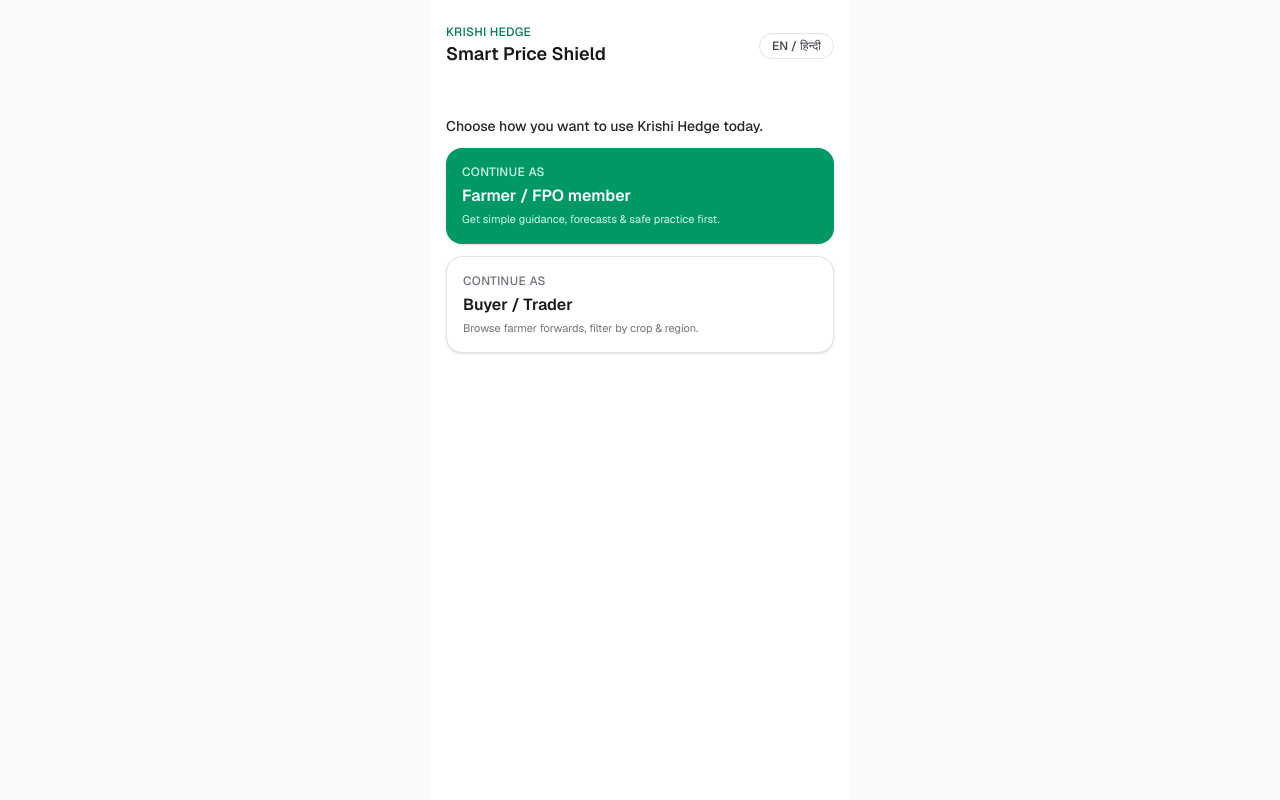
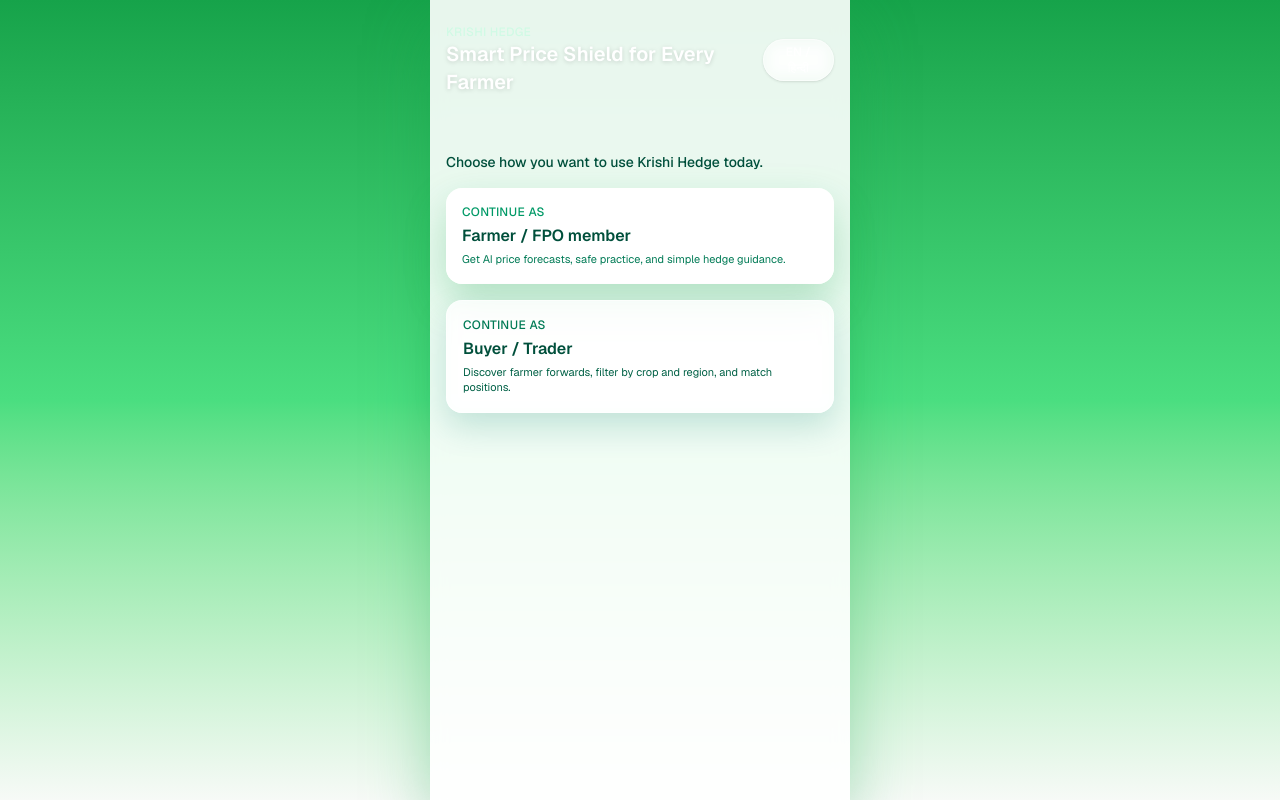
Before and after one commit to iSamarthDubey/TeamKartavya-SIH25274, a Next.js app in the folder root/apps/pwa/: page /splash in a window 1280 px wide. Built offline with nearby package versions, Linux system fonts and the light colour scheme.

Commit message:
feat: enhance UI with gradient backgrounds and improved button styles in SplashPage and Home components

```diff
--- a/root/apps/pwa/src/app/page.tsx
+++ b/root/apps/pwa/src/app/page.tsx
@@ -15,40 +15,70 @@
   const forecastRange = summary.rangeText;
 
   return (
-    <div className="flex min-h-screen justify-center bg-zinc-50">
+    <div className="flex min-h-screen justify-center bg-gradient-to-b from-[#16a34a] via-[#4ade80] to-[#f7faf7]">
       <StartupGate />
       <HomeTutorialOverlay />
-      <main className="flex min-h-screen w-full max-w-[420px] flex-col justify-between bg-white px-4 pb-16 pt-4">
-        {/* Top App Bar */}
-        <header className="mb-3 flex items-center justify-between">
-          <div>
-            <p className="text-xs font-medium uppercase tracking-wide text-emerald-700">
-              Krishi Hedge
-            </p>
-            <h1 className="text-lg font-semibold text-zinc-900">
-              Smart Price Shield
-            </h1>
+      <main className="flex min-h-screen w-full max-w-[420px] flex-col justify-between bg-white/95 px-4 pb-20 pt-4 shadow-[0_24px_60px_rgba(22,163,74,0.35)] backdrop-blur-sm">
+        {/* Hero header */}
+        <header className="mb-4 rounded-2xl bg-gradient-to-r from-[#16a34a] via-[#22c55e] to-[#bbf7d0] px-4 py-3 text-white shadow-sm">
+          <div className="flex items-start justify-between">
+            <div>
+              <p className="text-[11px] font-medium uppercase tracking-wide opacity-90">Krishi Hedge</p>
+              <h1 className="mt-0.5 text-lg font-semibold">Smart Price Shield</h1>
+              <p className="mt-1 text-[11px] opacity-90">Welcome farmer, here is today&apos;s mandi outlook.</p>
+            </div>
+            <div className="text-right text-[11px]">
+              <p className="font-semibold">Today</p>
+              <p className="text-xs font-bold">{todayPrice}</p>
+              <p className="mt-0.5 text-[10px] text-emerald-950 bg-emerald-100/80 px-2 py-0.5 rounded-full inline-block">
+                {changeText}
+              </p>
+            </div>
           </div>
-          <button className="rounded-full border border-zinc-200 px-3 py-1 text-xs font-medium text-zinc-700">
-            EN / हिंदी
-          </button>
+          <div className="mt-3 h-10 w-full rounded-xl bg-emerald-100/40">
+            {/* simple fake line area, can be replaced with real chart */}
+          </div>
         </header>
 
         {/* Scrollable content area */}
-        <section className="flex-1 space-y-3 overflow-y-auto pb-4">
-          {/* Today price strip */}
-          <div className="rounded-2xl bg-emerald-50 px-4 py-3 text-sm text-emerald-900">
-            <p className="text-xs font-medium uppercase tracking-wide text-emerald-700">
-              Today&apos;s mandi price
-            </p>
-            <p className="mt-1 text-sm font-semibold">{cropName}</p>
-            <div className="mt-1 flex items-baseline justify-between">
-              <p className="text-base font-bold">{todayPrice}</p>
-              <span className="text-xs font-semibold text-emerald-700">{changeText}</span>
-            </div>
+        <section className="flex-1 space-y-4 overflow-y-auto pb-4">
+          {/* Primary action grid */}
+          <div className="grid grid-cols-2 gap-3 text-xs">
+            <Link
+              href="/contracts/new"
+              className="rounded-2xl bg-emerald-50 px-3 py-3 text-left shadow-sm"
+            >
+              <p className="text-[11px] font-medium text-emerald-700">Start hedge</p>
+              <p className="mt-1 text-sm font-semibold text-emerald-900">Create contract</p>
+              <p className="mt-0.5 text-[11px] text-emerald-800">Lock price for part of harvest.</p>
+            </Link>
+            <Link
+              href="/forecast"
+              className="rounded-2xl bg-white px-3 py-3 text-left shadow-sm border border-emerald-50"
+            >
+              <p className="text-[11px] font-medium text-emerald-700">AI forecast</p>
+              <p className="mt-1 text-sm font-semibold text-emerald-900">Price outlook</p>
+              <p className="mt-0.5 text-[11px] text-emerald-800">See next 7 / 30 / 90 day view.</p>
+            </Link>
+            <Link
+              href="/sandbox"
+              className="rounded-2xl bg-slate-900 px-3 py-3 text-left text-slate-50 shadow-sm"
+            >
+              <p className="text-[11px] font-medium text-emerald-200">Virtual trading</p>
+              <p className="mt-1 text-sm font-semibold">Practice safely</p>
+              <p className="mt-0.5 text-[11px] text-slate-200">Try hedging with virtual crops.</p>
+            </Link>
+            <Link
+              href="/market"
+              className="rounded-2xl bg-white px-3 py-3 text-left shadow-sm border border-amber-100"
+            >
+              <p className="text-[11px] font-medium text-amber-600">FPO market</p>
+              <p className="mt-1 text-sm font-semibold text-zinc-900">See offers</p>
+              <p className="mt-0.5 text-[11px] text-zinc-600">Browse forwards from FPOs.</p>
+            </Link>
           </div>
 
-          {/* Forecast card */}
+          {/* Forecast summary card */}
           <Link
             href="/forecast"
             className="block rounded-2xl border border-zinc-100 bg-white px-4 py-3 shadow-sm"
@@ -58,8 +88,6 @@
             </p>
             <p className="mt-1 text-sm font-semibold text-zinc-900">{forecastSummary}</p>
             <p className="mt-1 text-xs text-zinc-600">{forecastRange}</p>
-
-            {/* Simple segmented view for 7 / 30 / 90 days */}
             <div className="mt-3 grid grid-cols-3 gap-2 text-center text-xs">
               {summary.horizons.map((horizon) => (
                 <div
@@ -76,27 +104,7 @@
             </div>
           </Link>
 
-          {/* Recommended action */}
-          <div className="rounded-2xl bg-orange-50 px-4 py-3 text-sm text-orange-900">
-            <p className="text-xs font-medium uppercase tracking-wide text-orange-700">
-              Suggested hedge
-            </p>
-            <p className="mt-1 text-sm font-semibold">
-              Lock around <span className="font-bold">60%</span> of your expected harvest with a forward
-              contract.
-            </p>
-            <p className="mt-1 text-xs text-orange-800">
-              This can reduce loss if prices fall sharply before harvest.
-            </p>
-            <Link
-              href="/contracts/new"
-              className="mt-3 inline-flex w-full items-center justify-center rounded-full bg-emerald-600 px-4 py-2 text-sm font-semibold text-white shadow-sm"
-            >
-              Create Forward Contract
-            </Link>
-          </div>
-
-          {/* Quick links */}
+          {/* Learning & profile shortcuts */}
           <div className="mt-1 grid grid-cols-2 gap-2 text-xs">
             <Link
               href="/contracts"
@@ -107,27 +115,16 @@
               <p className="mt-0.5 text-[11px] text-zinc-600">Track status & payouts</p>
             </Link>
             <Link
-              href="/sandbox"
+              href="/education"
               className="rounded-2xl border border-zinc-100 bg-white px-3 py-3 text-left shadow-sm"
-            >
-              <p className="text-[11px] font-medium text-zinc-500">Practice</p>
-              <p className="mt-1 text-sm font-semibold text-zinc-900">Sandbox</p>
-              <p className="mt-0.5 text-[11px] text-zinc-600">Try hedging without risk</p>
-            </Link>
-            <Link
-              href="/education"
-              className="rounded-2xl border border-zinc-100 bg-white px-3 py-3 text-left shadow-sm col-span-2"
             >
               <p className="text-[11px] font-medium text-zinc-500">Learn</p>
               <p className="mt-1 text-sm font-semibold text-zinc-900">Hedging basics</p>
               <p className="mt-0.5 text-[11px] text-zinc-600">Short lessons in simple Hindi & English</p>
             </Link>
-          </div>
-
-          <div className="mt-2">
             <Link
               href="/profile"
-              className="block rounded-2xl border border-zinc-100 bg-white px-3 py-3 text-left text-xs shadow-sm"
+              className="col-span-2 block rounded-2xl border border-zinc-100 bg-white px-3 py-3 text-left text-xs shadow-sm"
             >
               <p className="text-[11px] font-medium text-zinc-500">Profile &amp; settings</p>
               <p className="mt-1 text-sm font-semibold text-zinc-900">View details &amp; reset app</p>
@@ -136,7 +133,6 @@
           </div>
         </section>
 
-        {/* Bottom nav bar */}
         <BottomNav />
       </main>
     </div>
--- a/root/apps/pwa/src/app/splash/page.tsx
+++ b/root/apps/pwa/src/app/splash/page.tsx
@@ -29,50 +29,53 @@
   }
 
   return (
-    <main className="flex min-h-screen justify-center bg-zinc-50">
-      <div className="flex min-h-screen w-full max-w-[420px] flex-col bg-white px-4 pb-10 pt-6">
+    <main className="flex min-h-screen justify-center bg-gradient-to-b from-[#16a34a] via-[#4ade80] to-[#f7faf7]">
+      <div className="flex min-h-screen w-full max-w-[420px] flex-col rounded-none bg-white/90 px-4 pb-10 pt-6 shadow-[0_24px_60px_rgba(22,163,74,0.35)] backdrop-blur-sm">
         <header className="mb-8 flex items-center justify-between">
           <div>
-            <p className="text-xs font-medium uppercase tracking-wide text-emerald-700">
+            <p className="text-xs font-medium uppercase tracking-wide text-emerald-100">
               Krishi Hedge
             </p>
-            <h1 className="text-lg font-semibold text-zinc-900">Smart Price Shield</h1>
+            <h1 className="text-xl font-semibold text-white drop-shadow-sm">
+              Smart Price Shield for Every Farmer
+            </h1>
           </div>
           <button
             onClick={toggleLanguage}
-            className="rounded-full border border-zinc-200 px-3 py-1 text-xs font-medium text-zinc-700"
+            className="rounded-full border border-white/60 bg-white/10 px-3 py-1 text-xs font-medium text-white shadow-sm backdrop-blur"
           >
             {language === "en" ? "EN / हिन्दी" : "हिन्दी / EN"}
           </button>
         </header>
 
-        <section className="mt-4 space-y-3">
-          <p className="text-sm font-medium text-zinc-800">
+        <section className="mt-6 space-y-4">
+          <p className="text-sm font-medium text-emerald-900">
             Choose how you want to use Krishi Hedge today.
           </p>
+
           <button
             onClick={() => chooseRole("farmer")}
-            className="w-full rounded-2xl bg-emerald-600 px-4 py-4 text-left text-sm font-semibold text-white shadow-sm"
+            className="w-full rounded-2xl bg-white/95 px-4 py-4 text-left text-sm font-semibold text-emerald-900 shadow-[0_18px_40px_rgba(22,163,74,0.28)] backdrop-blur-sm"
           >
-            <span className="block text-xs font-medium uppercase tracking-wide text-emerald-100">
+            <span className="block text-xs font-medium uppercase tracking-wide text-emerald-600">
               Continue as
             </span>
             <span className="mt-1 block text-base">Farmer / FPO member</span>
-            <span className="mt-1 block text-[11px] font-normal text-emerald-100">
-              Get simple guidance, forecasts & safe practice first.
+            <span className="mt-1 block text-[11px] font-normal text-emerald-700">
+              Get AI price forecasts, safe practice, and simple hedge guidance.
             </span>
           </button>
 
           <button
             onClick={() => chooseRole("buyer")}
-            className="w-full rounded-2xl border border-zinc-200 bg-white px-4 py-4 text-left text-sm font-semibold text-zinc-900 shadow-sm"
+            className="w-full rounded-2xl border border-white/60 bg-white/80 px-4 py-4 text-left text-sm font-semibold text-emerald-900 shadow-[0_14px_32px_rgba(15,118,110,0.2)] backdrop-blur-sm"
           >
-            <span className="block text-xs font-medium uppercase tracking-wide text-zinc-500">
+            <span className="block text-xs font-medium uppercase tracking-wide text-emerald-700">
               Continue as
             </span>
             <span className="mt-1 block text-base">Buyer / Trader</span>
-            <span className="mt-1 block text-[11px] font-normal text-zinc-500">
-              Browse farmer forwards, filter by crop & region.
+            <span className="mt-1 block text-[11px] font-normal text-emerald-800">
+              Discover farmer forwards, filter by crop and region, and match positions.
             </span>
           </button>
         </section>
```
Also changed, not shown: root/apps/pwa/src/app/BottomNav.tsx (+5 -2 lines).
